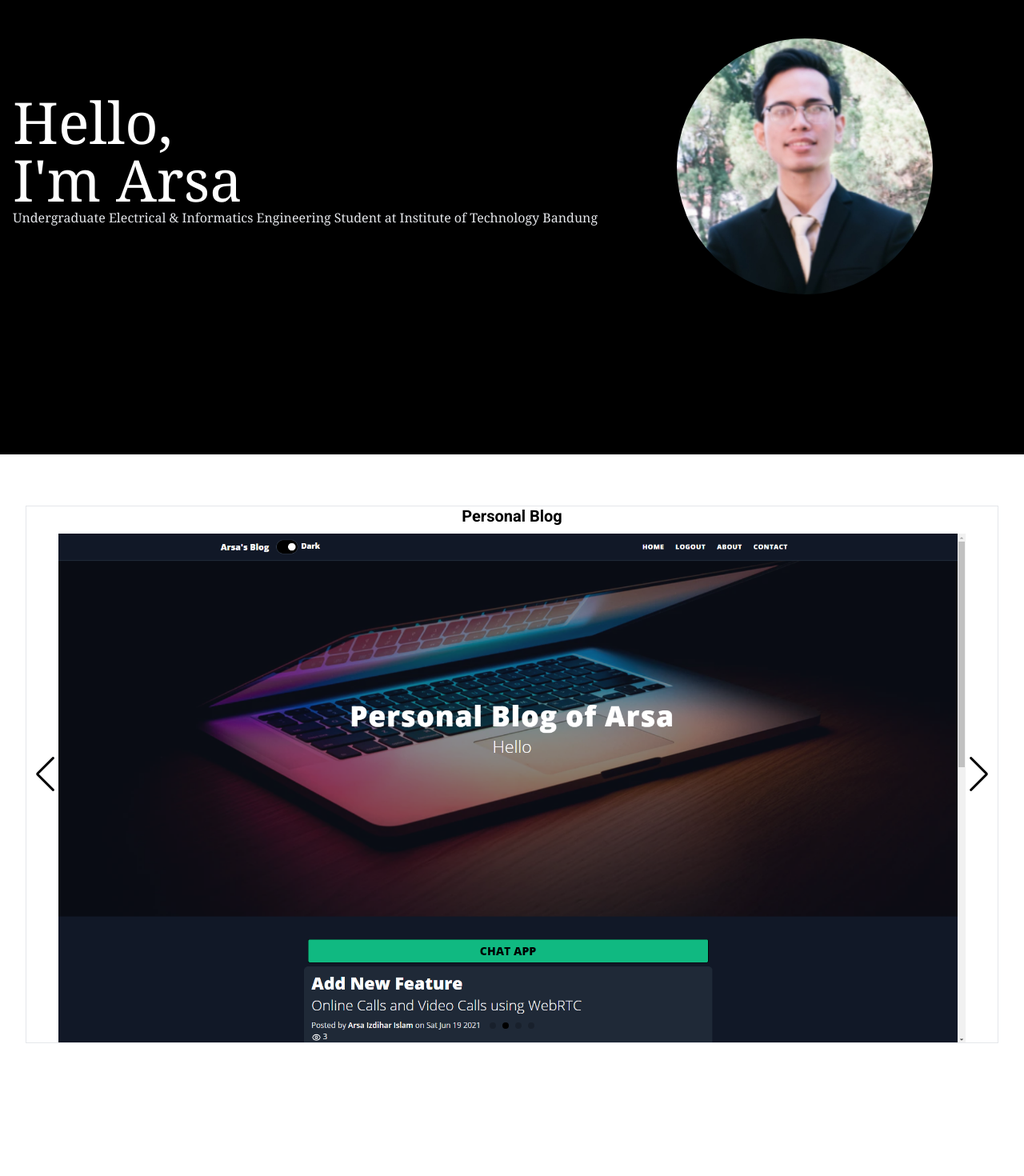
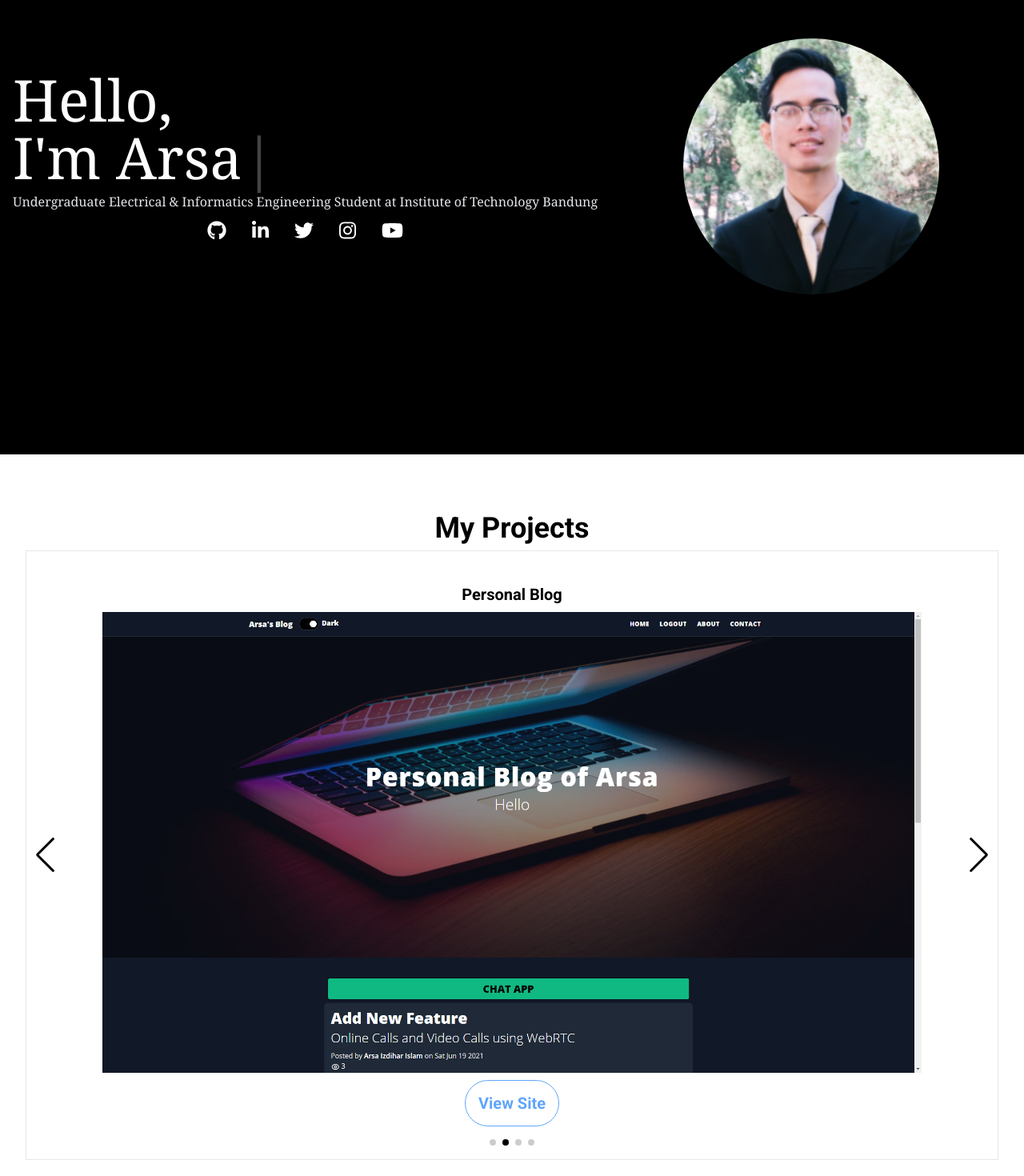
Before and after one commit to arsaizdihar/pfolio, a Next.js app: page / in a window 1280 px wide. Shown: the part 232-1702 px from the top of the page at 80% size. Before the commit the page ends 1600 px from the top, so only its background shows below. Built offline with nearby package versions, Linux system fonts and the light colour scheme.

Commit message:
update content

```diff
--- a/pages/_app.tsx
+++ b/pages/_app.tsx
@@ -2,9 +2,10 @@ import "../styles/globals.css";
 import type { AppProps } from "next/app";
 import Head from "next/head";
 import { NextPage } from "next";
-const baseUrl = "http://localhost:3000";
+const baseUrl = "https://arsaizdihar.github.io/pfolio";
 const title = "Arsa Izdihar Islam Portfolio";
-const description = "Portfolio landed page of Arsa Izdihar Islam.";
+const description =
+  "Undergraduate Electrical & Informatics Engineering Student at Institute of Technology Bandung";
 const MyApp: NextPage<AppProps> = ({ Component, pageProps }) => {
   return (
     <>
@@ -22,8 +23,8 @@ const MyApp: NextPage<AppProps> = ({ Component, pageProps }) => {
         <meta name="twitter:card" content="summary_large_image" />
         <meta name="twitter:title" content={title} />
         <meta name="twitter:description" content={description} />
-        <meta name="twitter:image" content={baseUrl + "/static/img/arsa.jpg"} />
-        <link rel="icon" href="/favicon.ico" />
+        <meta name="twitter:image" content={baseUrl + "/arsa.jpg"} />
+        <link rel="icon" href="favicon.ico" />
       </Head>
       <Component {...pageProps} />
     </>
--- a/pages/index.tsx
+++ b/pages/index.tsx
@@ -20,11 +20,13 @@ export default function Index() {
     window.addEventListener("scroll", () => {
       Object.entries(sectionRefs.current).forEach(([key, value]) => {
         const rect = value.current?.getBoundingClientRect();
-
         if (rect && rect.top <= 0 && rect.bottom - rect.height <= 0) {
           setCurrentScroll([key, false]);
         }
       });
+      console.log(
+        sectionRefs.current.projects.current?.getBoundingClientRect()
+      );
     });
   }, []);
   useEffect(() => {
@@ -48,7 +50,7 @@ export default function Index() {
         <Home />
       </div>
       <div
-        className="h-screen bg-white py-16 px-8"
+        className="bg-white py-16 px-8 min-h-screen flex items-center"
         ref={sectionRefs.current.projects}
       >
         <Projects />
--- a/src/components/Home.tsx
+++ b/src/components/Home.tsx
@@ -1,19 +1,84 @@
 /* eslint-disable @next/next/no-img-element */
 import React from "react";
+import { FontAwesomeIcon } from "@fortawesome/react-fontawesome";
+import {
+  faGithub,
+  faInstagram,
+  faLinkedinIn,
+  faTwitter,
+  faYoutube,
+} from "@fortawesome/free-brands-svg-icons";
+import Typewriter from "typewriter-effect";
+
+const links = {
+  github: "https://github.com/arsaizdihar",
+  linkedin: "https://linkedin.com/in/arsaizdihar",
+  twitter: "https://twitter.com/bisainterus",
+  instagram: "https://instagram.com/arsaizdihar",
+  youtube: "https://www.youtube.com/channel/UCncYu-OhvVdu4pdVW2dMlVw",
+};
 
 const Home = () => {
   return (
-    <div className="container max-w-7xl mx-auto h-full flex text-white px-4 items-center sm:justify-between flex-col sm:flex-row justify-center space-y-4">
+    <div className="container max-w-7xl mx-auto h-full flex text-white px-4 items-center sm:justify-between flex-col sm:flex-row justify-center space-y-4 space-x-4">
       <div className="text-7xl font-medium font-serif">
         <p>Hello,</p>
-        <h1>{"I'm Arsa"}</h1>
+        <h1 className="mb-2">
+          <Typewriter
+            onInit={(typewriter) => {
+              typewriter.typeString("I'm Arsa").start();
+            }}
+          />
+        </h1>
         <p className="text-base text-gray-200">
           Undergraduate Electrical & Informatics Engineering Student at
           Institute of Technology Bandung
         </p>
+        <div className="text-2xl flex justify-center space-x-8 my-2">
+          <a
+            href={links.github}
+            className="hover:text-gray-200 duration-300"
+            target="_blank"
+            rel="noreferrer"
+          >
+            <FontAwesomeIcon icon={faGithub} />
+          </a>
+          <a
+            href={links.linkedin}
+            className="hover:text-blue-400 duration-300"
+            target="_blank"
+            rel="noreferrer"
+          >
+            <FontAwesomeIcon icon={faLinkedinIn} />
+          </a>
+          <a
+            href={links.twitter}
+            className="hover:text-blue-400 duration-300"
+            target="_blank"
+            rel="noreferrer"
+          >
+            <FontAwesomeIcon icon={faTwitter} />
+          </a>
+          <a
+            href={links.instagram}
+            className="hover:text-red-400 duration-300"
+            target="_blank"
+            rel="noreferrer"
+          >
+            <FontAwesomeIcon icon={faInstagram} />
+          </a>
+          <a
+            href={links.youtube}
+            className="hover:text-red-500 duration-300"
+            target="_blank"
+            rel="noreferrer"
+          >
+            <FontAwesomeIcon icon={faYoutube} />
+          </a>
+        </div>
       </div>
       <div className="sm:flex-grow flex justify-center">
-        <div className="w-80">
+        <div className="h-full max-w-[20rem] max-h-[50%]">
           <img src="arsa.jpg" alt="arsa" className="rounded-full" />
         </div>
       </div>
--- a/src/components/Projects.tsx
+++ b/src/components/Projects.tsx
@@ -5,10 +5,6 @@ import SwiperCore, { Autoplay, Pagination, Navigation } from "swiper/core";
 import "swiper/swiper.min.css";
 import "swiper/components/pagination/pagination.min.css";
 import "swiper/components/navigation/navigation.min.css";
-// import img1 from "../../public/twitterclone.png";
-// import img2 from "../../public/personalblog.png";
-// import img3 from "../../public/typesfaster.png";
-// import img4 from "../../public/chatapp.png";
 
 const projects = [
   {
@@ -37,6 +33,10 @@ SwiperCore.use([Autoplay, Pagination, Navigation]);
 
 const Projects = () => {
   return (
+    <div className="w-full">
+      <h2 className="text-center text-2xl md:text-4xl font-bold py-2">
+        My Projects
+      </h2>
       <Swiper
         spaceBetween={30}
         centeredSlides={true}
@@ -53,27 +53,39 @@ const Projects = () => {
         {projects.map((project) => (
           <SwiperSlide
             key={project.name}
-          className="flex justify-center items-center"
+            className="flex justify-center items-center py-10"
           >
-          <div className="flex-grow flex justify-center px-10 flex-col text-center space-y-2">
+            <div className="flex-grow px-10 text-center space-y-2 max-h-full">
               <h3 className="text-xl font-bold">{project.name}</h3>
-            <a href={project.url} target="_blank" rel="noreferrer">
-              <img src={project.image} alt={project.image} />
-            </a>
-            {/* <div className="py-2">
+              <div>
                 <a
                   href={project.image}
                   target="_blank"
                   rel="noreferrer"
-                className="outline-none p-2 border border-blue-400 text-blue-400 font-bold rounded-full hover:bg-blue-100"
+                  className="mx-auto"
                 >
-                View Image
+                  <img
+                    src={project.image}
+                    alt={project.image}
+                    className="lg:max-w-screen-lg inline-block"
+                  />
                 </a>
-            </div> */}
+              </div>
+              <div className="py-4">
+                <a
+                  href={project.url}
+                  target="_blank"
+                  rel="noreferrer"
+                  className="outline-none p-2 md:p-4 md:text-xl border border-blue-400 text-blue-400 font-bold rounded-full hover:bg-blue-100"
+                >
+                  View Site
+                </a>
+              </div>
             </div>
           </SwiperSlide>
         ))}
       </Swiper>
+    </div>
   );
 };
 
```
Also changed, not shown: package.json (+7 -1 lines), 1 other file (tests, documents, lock files or other folders). Lines whose indentation alone changed are shown as unchanged.
